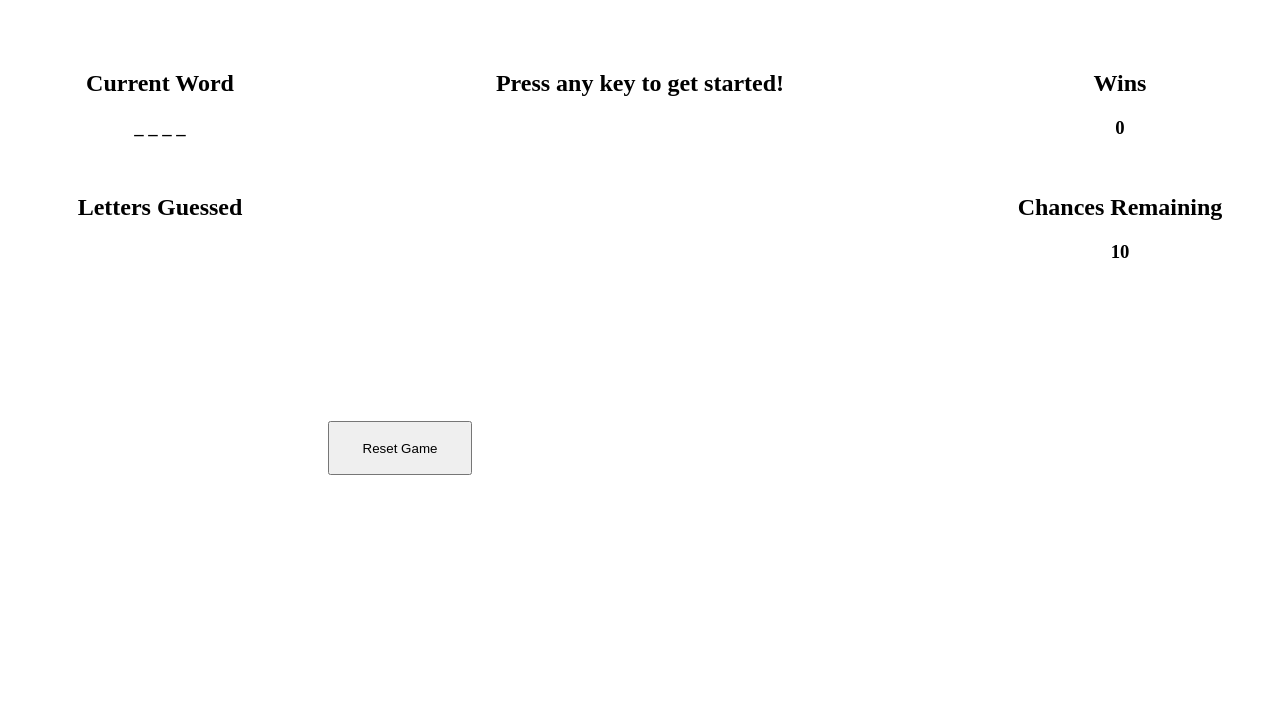
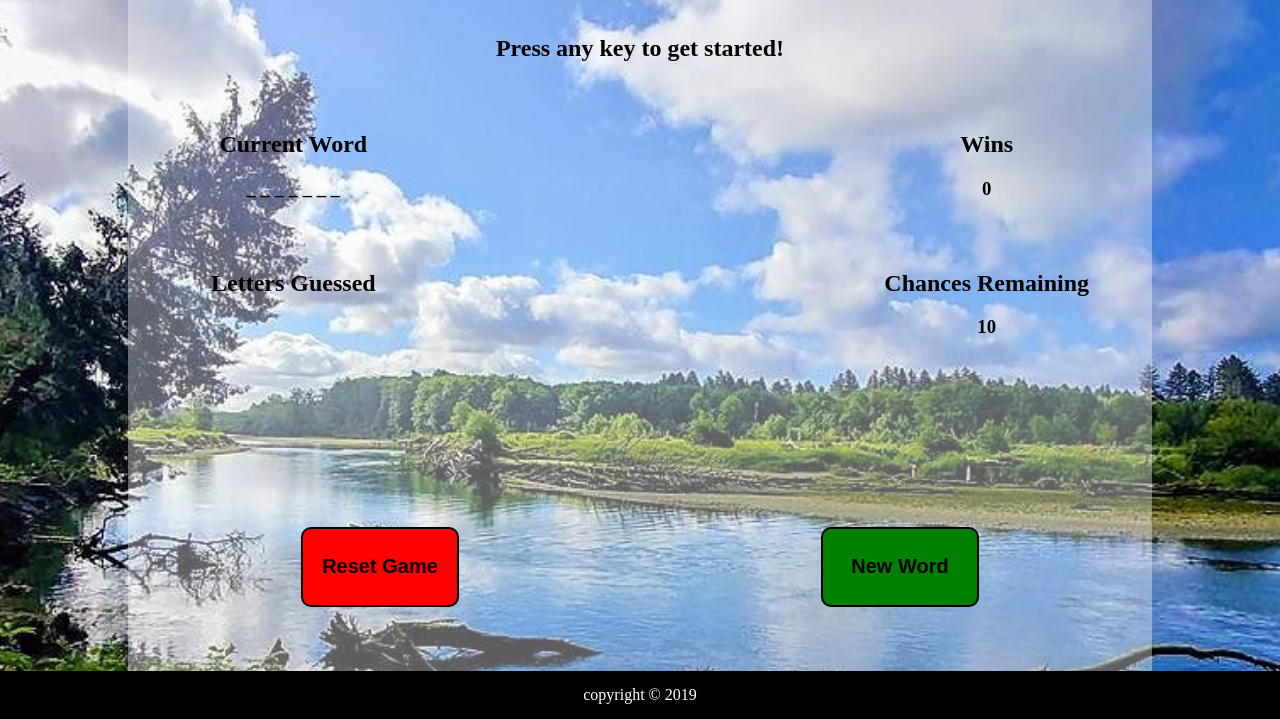
Before and after one commit to MitchWebster1/WordGuessGame, a plain HTML site: page index.html in a window 1280 px wide. Shown: the part 81-800 px from the top of the page. Drawn offline with Linux system fonts and the light colour scheme.

Commit message:
added background images

```diff
--- a/assets/css/style.css
+++ b/assets/css/style.css
@@ -1,51 +1,134 @@
-/* body {
-  display: grid;
-} */
+html {
+  height: 100%;
+}
+
+body {
+  height: 100%;
+  display: flex;
+  flex-direction: column;
+  margin: 0;
+}
+
+.denali {
+  background: url(../images/denali2.jpg) no-repeat center center fixed;
+  background-size: cover;
+}
+
+.glacier {
+  background: url(../images/glacier2.jpg) no-repeat center center fixed;
+  background-size: cover;
+}
+
+.sequoia {
+  background: url(../images/sequoia2.jpg) no-repeat center center fixed;
+  background-size: cover;
+}
+
+.yosemite {
+  background: url(../images/yosemite2.jpg) no-repeat center center fixed;
+  background-size: cover;
+}
+
+.yellowstone {
+  background: url(../images/yellowstone2.jpg) no-repeat center center fixed;
+  background-size: cover;
+}
+
+.acadia {
+  background: url(../images/acadia2.jpg) no-repeat center center fixed;
+  background-size: cover;
+}
+
+.badlands {
+  background: url(../images/badlands2.jpg) no-repeat center center fixed;
+  background-size: cover;
+}
+
+.arches {
+  background: url(../images/arches2.jpg) no-repeat center center fixed;
+  background-size: cover;
+}
+
+.zion {
+  background: url(../images/zion2.jpg) no-repeat center center fixed;
+  background-size: cover;
+}
+
+.olympic {
+  background: url(../images/olympic2.jpg) no-repeat center center fixed;
+  background-size: cover;
+}
 
 .container {
+  flex: 1 0 auto;
   display: grid;
-  grid-template-columns: repeat(8, 1fr);
-  grid-template-rows: repeat(6, 1fr);
+  grid-template-columns: repeat(6, 1fr);
+  grid-template-rows: 5rem 5rem 1fr 1fr 1fr 5rem 3rem;
   grid-gap: 1em;
+  width: 80%;
+  margin: auto;
   text-align: center;
+  background-color: #ffffff5c;
 }
 
 header {
-  grid-column: 1 / 9;
+  grid-column: 1 / 7;
   grid-row: 1;
 }
 
 .currentWord {
   grid-column: 1 / 3;
-  grid-row: 2;
+  grid-row: 3;
 }
 
 .lettersGuessed {
   grid-column: 1 / 3;
+  grid-row: 4;
+}
+
+.userFeedback {
+  grid-column: 3 / 5;
   grid-row: 3;
 }
 
 .wins {
-  grid-column: 7 / 9;
+  grid-column: 5 / 7;
+  grid-row: 3;
+}
+
+.wrongGuess {
+  grid-column: 5 / 7;
+  grid-row: 4;
+}
+
+.resetButton {
+  grid-column: 2 / 3;
+  grid-row: 6;
+  border-radius: 10px;
+  border: 2px solid black;
+  background-color: red;
+}
+
+.newWordButton {
+  grid-column: 5 / 6;
+  grid-row: 6;
+  border-radius: 10px;
+  border: 2px solid black;
+  background-color: green;
+}
+
+.getStarted {
+  grid-column: 3 / 5;
   grid-row: 2;
 }
 
-.wrongGuess {
-  grid-column: 7 / 9;
-  grid-row: 3;
+footer {
+  margin-top: auto;
+  flex-shrink: 0;
+  height: 3rem;
+  background-color: black;
+  color: white;
+  display: flex;
+  align-items: center;
+  justify-content: center;
 }
-
-.resetButton {
-  grid-column: 3 / 4;
-  grid-row: 5;
-}
-
-.button {
-  width: 100%;
-  height: 50%;
-}
-
-.getStarted {
-  grid-column: 4 / 6;
-  grid-row: 2;
-}
--- a/assets/javascript/game.js
+++ b/assets/javascript/game.js
@@ -1,4 +1,4 @@
-var randomWords = ["dog", "cat", "bird", "horse", "bull"];
+var background = document.querySelector("#background");
 var maxTries = 10;
 var guessedLetters = [];
 var currentWordIndex = "";
@@ -7,25 +7,48 @@ var remainingGuesses = 0;
 var gameFinished = false;
 var wins = 0;
 var userGuess = "";
+var feedback = "";
+var randomWords = [
+  "denali",
+  "glacier",
+  "sequoia",
+  "yosemite",
+  "yellowstone",
+  "acadia",
+  "badlands",
+  "arches",
+  "zion",
+  "olympic"
+];
 
-// Reset Game
-function resetGame() {
+function resetDisplay() {
   remainingGuesses = maxTries;
   gameFinished = false;
   guessedLetters = [];
   guessingWord = [];
+  feedback = "";
+  background.className = "";
+}
+
+// Reset Game
+function resetGame() {
+  resetDisplay();
+  wins = 0;
   newWord();
   updateDisplay();
-  console.log(currentWordIndex);
 }
 
 // Picks new word splits it up and puts it in currentWordIndex
 function newWord() {
+  resetDisplay();
   currentWordIndex = Math.floor(Math.random() * randomWords.length);
+  background.classList.add(randomWords[currentWordIndex]);
   currentWordIndex = Array.from(randomWords[currentWordIndex]);
   currentWordIndex.forEach(function(currentWordIndex) {
     guessingWord.push(" _");
   });
+  updateDisplay();
+  console.log(currentWordIndex);
   // for (var i = 0; i < randomWords[currentWordIndex].length; i++) {
   // guessingWord.push(" _");
   // }
@@ -35,6 +58,7 @@ function newWord() {
 
 // Refresh display
 function updateDisplay() {
+  document.getElementById("feedback").innerHTML = feedback;
   document.getElementById("totalWins").innerText = wins;
   document.getElementById("currentWord").innerText = " ";
   for (var i = 0; i < guessingWord.length; i++) {
@@ -85,10 +109,12 @@ function search(letter) {
 
   if (positions.length <= 0) {
     remainingGuesses--;
+    return (feedback = "Sorry try again!");
   } else {
     for (var i = 0; i < positions.length; i++) {
       guessingWord[positions[i]] = letter;
     }
+    return (feedback = "Good guess!");
   }
 }
 
--- a/index.html
+++ b/index.html
@@ -7,9 +7,9 @@
     <title>Word Guess Game!</title>
     <link rel="stylesheet" type="text/css" href="assets/css/style.css" />
   </head>
-  <body>
+  <body id="background">
     <div class="container">
-      <header><h1>Word Guess Game!</h1></header>
+      <header><h1>National Park Word Guess Game!</h1></header>
       <div class="getStarted">
         <h2>Press any key to get started!</h2>
       </div>
@@ -21,6 +21,9 @@
         <h2>Current Word</h2>
         <h3 id="currentWord"></h3>
       </div>
+      <div class="userFeedback">
+        <h3 id="feedback"></h3>
+      </div>
       <div class="wrongGuess">
         <h2>Chances Remaining</h2>
         <h3 id="remainingGuesses"></h3>
@@ -29,13 +32,16 @@
         <h2>Letters Guessed</h2>
         <h3 id="guessedLetters"></h3>
       </div>
-
-      <div class="resetButton">
-        <button class="button" id="reset" onclick="resetGame()">
+      <button class="resetButton" id="reset" onclick="resetGame()">
+        <h2>
           Reset Game
-        </button>
-      </div>
+        </h2>
+      </button>
+      <button class="newWordButton" id="newWord" onclick="newWord()">
+        <h2>New Word</h2>
+      </button>
     </div>
+    <footer>copyright &copy; 2019</footer>
 
     <script src="assets/javascript/game.js"></script>
   </body>
```
Also changed, not shown: assets/images/acadia2.jpg (added), assets/images/arches2.jpg (added), assets/images/badlands2.jpg (added), assets/images/denali2.jpg (added), assets/images/glacier2.jpg (added), assets/images/olympic2.jpg (added), assets/images/sequoia2.jpg (added), assets/images/yellowstone2.jpg (added), assets/images/yosemite2.jpg (added), assets/images/zion2.jpg (added).
